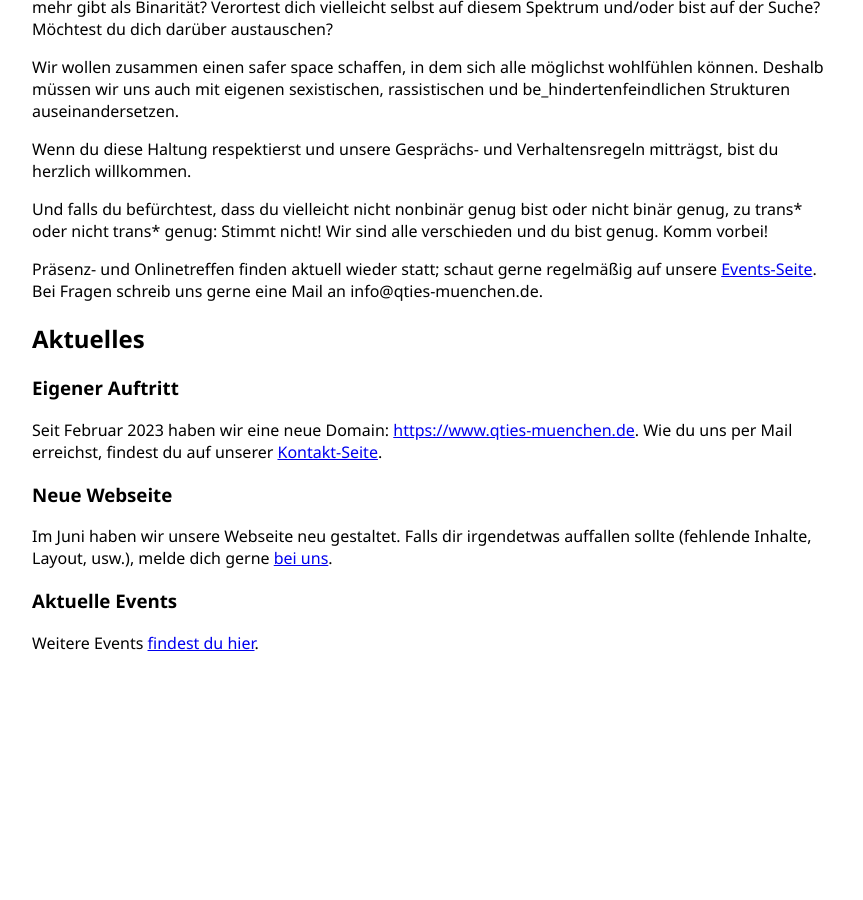
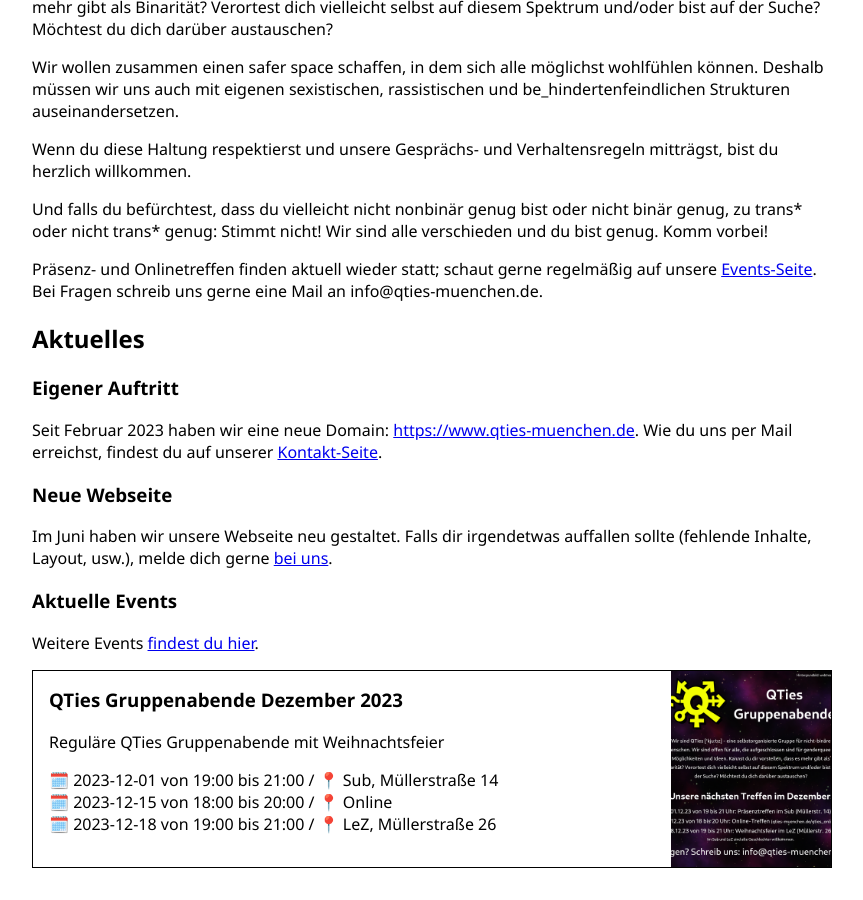
Before and after one commit to qties-muenchen/website, a Jekyll site: the page built from index.md, in a window 1280 px wide and 900 px high, scrolled down 630 px. Shown: the whole window, without its empty margins (208-1071 px from the left). Built offline with Jekyll 4.4.1, drawn with Linux system fonts in a browser that asks for light colours; before the commit the page ends 1316 px from its top, so only the background shows below that.

Commit message:
Dezember 2023

```diff
--- /dev/null
+++ b/_events/2023-12-qties.md
@@ -0,0 +1,18 @@
+---
+title: QTies Gruppenabende Dezember 2023
+sort_date: 2023-12-18
+dates:
+  - { day: 2023-12-01, start: "19:00", end: "21:00", place: "Sub, Müllerstraße 14" }
+  - { day: 2023-12-15, start: "18:00", end: "20:00", place: Online }
+  - { day: 2023-12-18, start: "19:00", end: "21:00", place: "LeZ, Müllerstraße 26" }
+description: Reguläre QTies Gruppenabende mit Weihnachtsfeier
+hero: /img/events/2023-12-qties.png
+---
+
+Link für die Online-Teilnahme am 15. Dezember: [hier klicken](/qties_online).
+
+Am 18. Dezember wollen wir eine kleine Weihnachtsfeier im LeZ machen.
+Ab 18 Uhr starten die Vorbereitungen, ab 19 Uhr dürft ihr als Gäste kommen.
+Bitte tragt euch [hier ein](https://nuudel.digitalcourage.de/fsv5OF8Gj8RAlBlX), damit wir besser planen können. 🌟
+
+![](/img/events/2023-12-qties.png)
```
Also changed, not shown: _events/2023-11-qties.md (+2 -2 lines), img/events/2023-12-qties.png (added).
